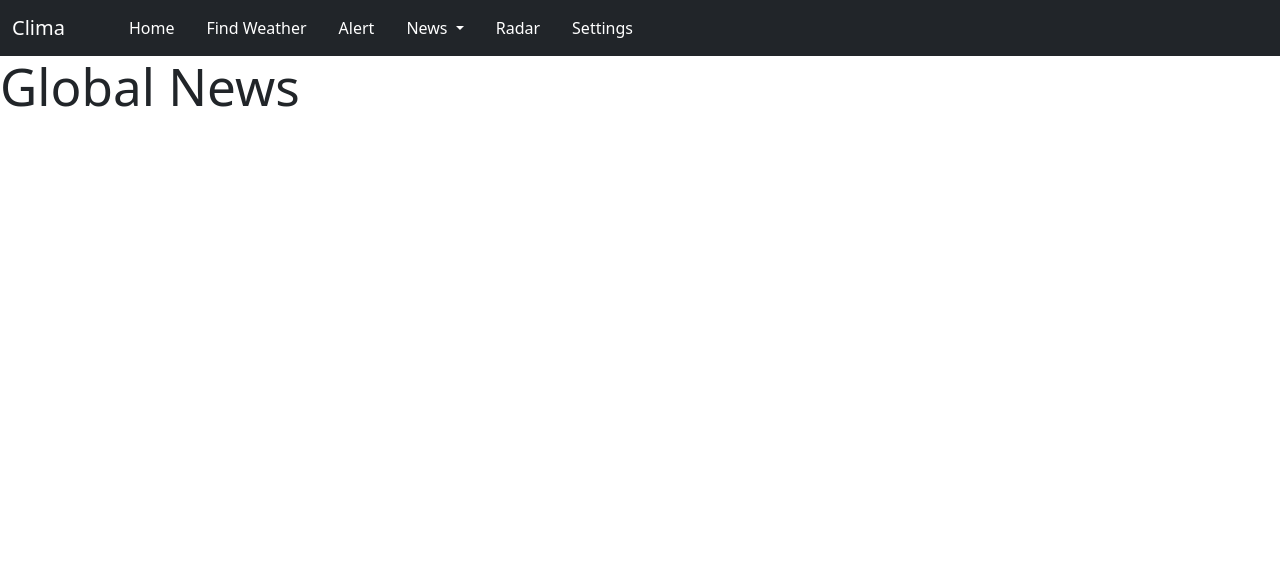
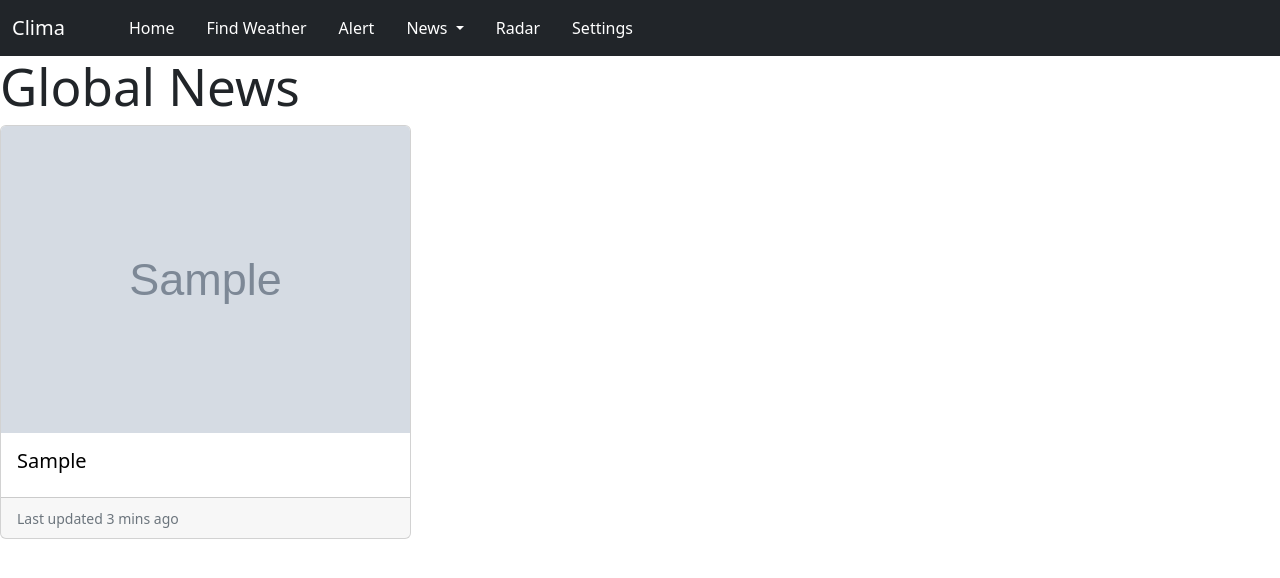
Before and after one commit to vprayag2005/WeatherApp, a Django app: page /news/news/ in a window 1280 px wide. Shown: the top 578 px of the page. Run offline with Django 5.2, Linux system fonts and the light colour scheme; tables that the repository leaves empty hold one stand-in row (values such as "Sample post"); grey boxes marked "Sample" are stand-in pictures; parts of the project's set-up code (start-up, migrations or seed data) failed here and were passed over.

Commit message:
Updated globalnews

```diff
--- a/weatherapp/newsapp/models.py
+++ b/weatherapp/newsapp/models.py
@@ -6,4 +6,4 @@ class GlobalNews(models.Model):
     img_link=models.URLField(max_length=2083)
 
     def __str__(self) :
-        return self.headline
+        return f'{self.headline}, {self.news_link},{self.img_link}'
--- a/weatherapp/newsapp/views.py
+++ b/weatherapp/newsapp/views.py
@@ -1,5 +1,6 @@
 from django.shortcuts import render
 from django.http import JsonResponse
+from newsapp.models import GlobalNews
 
 def tests(request):
     print(request)
@@ -11,9 +12,15 @@ def news_national(request):
 def news(request):
     return render(request,'global_news.html')
 def news_global(request):
+    print(GlobalNews.objects.values('img_link'))
+    headlines=list(GlobalNews.objects.values('headline'))
+    images_link=list(GlobalNews.objects.values('img_link'))
+    news_link=list(GlobalNews.objects.values('news_link'))
+    print(images_link)
     data = {
-        'key1': 'value1',
-        'key2': 'value2',
+        'headlines':headlines,
+        'images_link': images_link,
+        'news_link': news_link,
     }
     return JsonResponse(data)
 def news_sports(request):
--- a/weatherapp/static/js/global_news.js
+++ b/weatherapp/static/js/global_news.js
@@ -1,4 +1,7 @@
-fetch('/news/newsglobal/') // Adjust the URL to match your URL pattern
+
+window.onload = function() {
+    console.log("hai")
+    fetch('/news/newsglobal/') // Adjust the URL to match your URL pattern
     .then(response => {
         if (response.ok) {
             return response.json(); // Parse JSON if the response is OK
@@ -6,6 +9,30 @@ fetch('/news/newsglobal/') // Adjust the URL to match your URL pattern
         throw new Error('Network response was not ok.');
     })
     .then(data => {
-        console.log(data); // Process the JSON data
+        console.log(data);// Process the JSON data
+
+        const cardContainer = document.querySelector('.row.row-cols-1.row-cols-md-3.g-4');
+        for (let index = 0; index < data.images_link.length; index++) {
+            const card =document.createElement('div')
+            card.className=('col')
+            card.innerHTML = `
+                <a href="${data.news_link[index].news_link}">
+                    <div class="card h-100">
+                    <img src=" ${data.images_link[index].img_link}" class="card-img-top" alt="...">
+                    <div class="card-body">
+                        <h5 class="card-title">${data.headlines[index].headline}</h5>
+                    </div>
+                    <div class="card-footer">
+                        <small class="text-muted">Last updated 3 mins ago</small>
+                    </div>
+                    </div>
+                </a>
+            `;
+            cardContainer.append(card)
+
+        }
     })
     .catch(error => console.error('Error fetching data:', error));
+
+
+};
--- a/weatherapp/templates/global_news.html
+++ b/weatherapp/templates/global_news.html
@@ -7,7 +7,9 @@
 {% block main_body %}
     <h1 style="font-size:4vw;">Global News</h1>
     <div class="news-body">
-        <div class="row row-cols-1 row-cols-md-3 g-4" id="newscard"></div>
+        <div class="row row-cols-1 row-cols-md-3 g-4">
+
+        </div>
     </div>
     <script src="{% static "js/global_news.js" %}"></script>
     <script src="https://cdn.jsdelivr.net/npm/bootstrap@5.2.3/dist/js/bootstrap.bundle.min.js" integrity="sha384-kenU1KFdBIe4zVF0s0G1M5b4hcpxyD9F7jL+jjXkk+Q2h455rYXK/7HAuoJl+0I4" crossorigin="anonymous"></script>
```
Also changed, not shown: weatherapp/static/css/news.css (line endings or trailing spaces), 14 other files.
